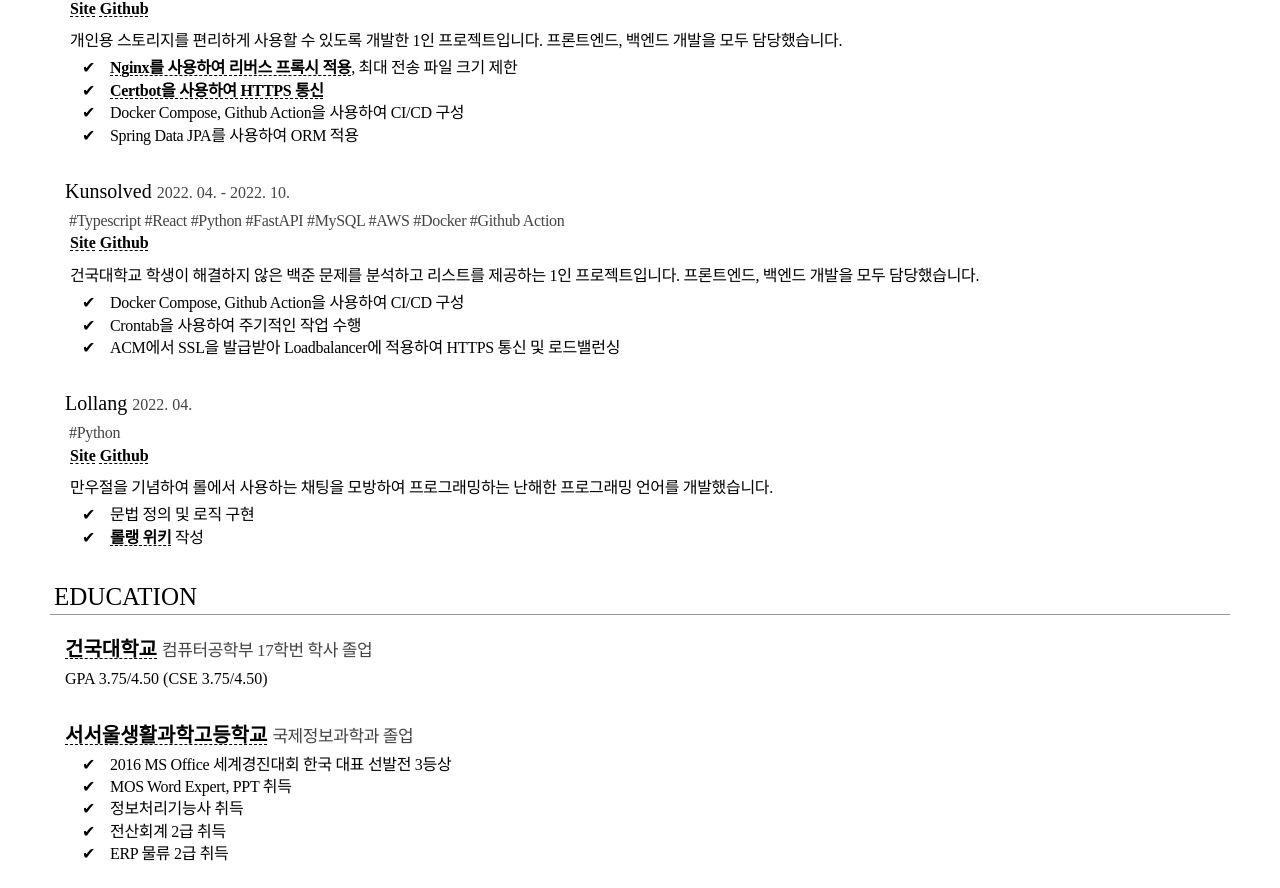
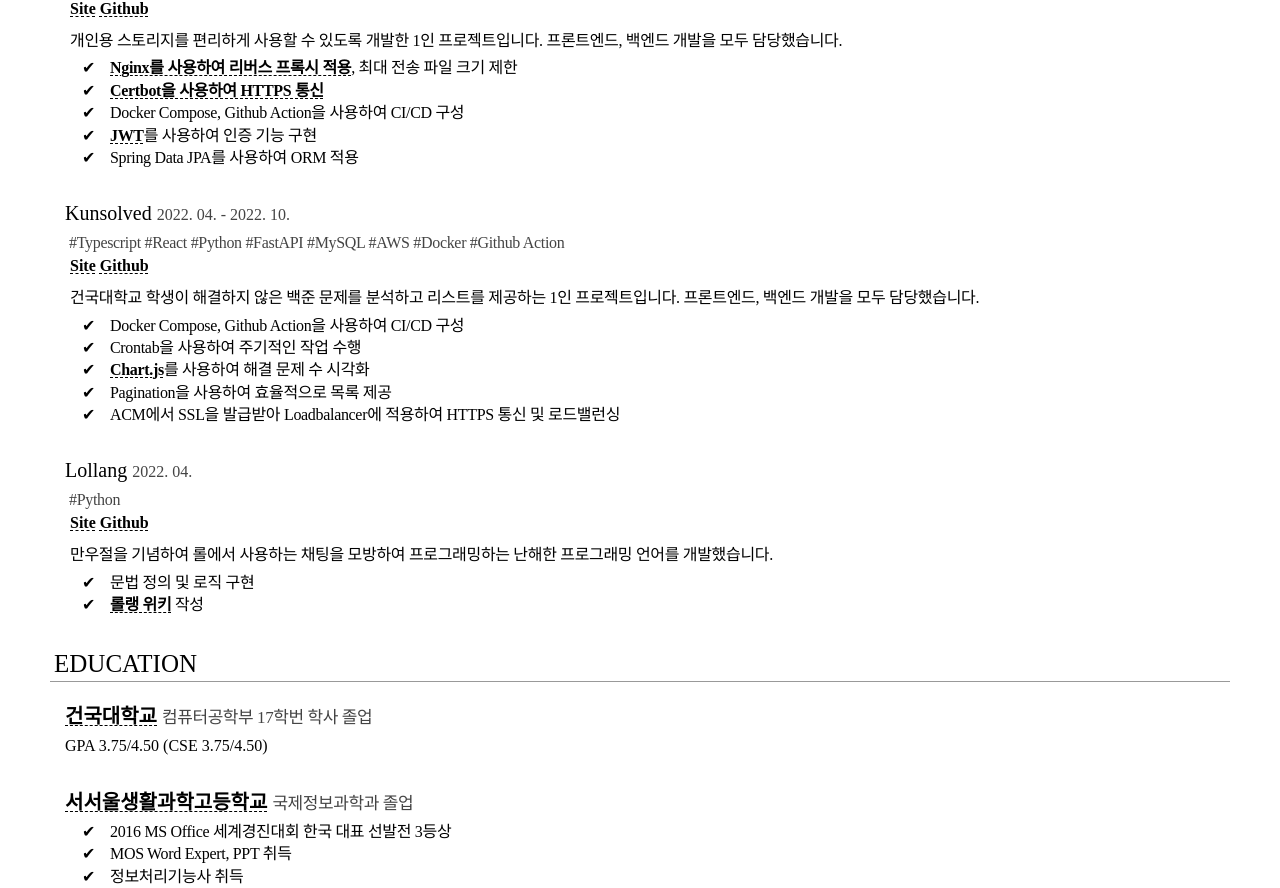
Before and after one commit to riroan/riroan.com, a React (Create React App) app in the folder riroan/: page / in a window 1280 px wide. Shown: the part 1018-1906 px from the top of the page. Built offline with nearby package versions, Linux system fonts and the light colour scheme; a web font is replaced by a local one.

Commit message:
프로젝트 내용 추가

```diff
--- a/riroan/src/App.js
+++ b/riroan/src/App.js
@@ -106,6 +106,9 @@ export default function App() {
 						<A href="https://riroan.tistory.com/124">Certbot을 사용하여 HTTPS 통신</A>
 					</Item>
 					<Item depth={1}>Docker Compose, Github Action을 사용하여 CI/CD 구성</Item>
+					<Item depth={1}>
+						<A href="https://jwt.io/">JWT</A>를 사용하여 인증 기능 구현
+					</Item>
 					<Item depth={1}>Spring Data JPA를 사용하여 ORM 적용</Item>
 				</Ul>
 			</Div>
@@ -121,6 +124,10 @@ export default function App() {
 				<Ul display={visible}>
 					<Item depth={1}>Docker Compose, Github Action을 사용하여 CI/CD 구성</Item>
 					<Item depth={1}>Crontab을 사용하여 주기적인 작업 수행</Item>
+					<Item depth={1}>
+						<A href="https://www.chartjs.org/">Chart.js</A>를 사용하여 해결 문제 수 시각화
+					</Item>
+					<Item depth={1}>Pagination을 사용하여 효율적으로 목록 제공</Item>
 					<Item depth={1}>ACM에서 SSL을 발급받아 Loadbalancer에 적용하여 HTTPS 통신 및 로드밸런싱</Item>
 				</Ul>
 			</Div>
```
